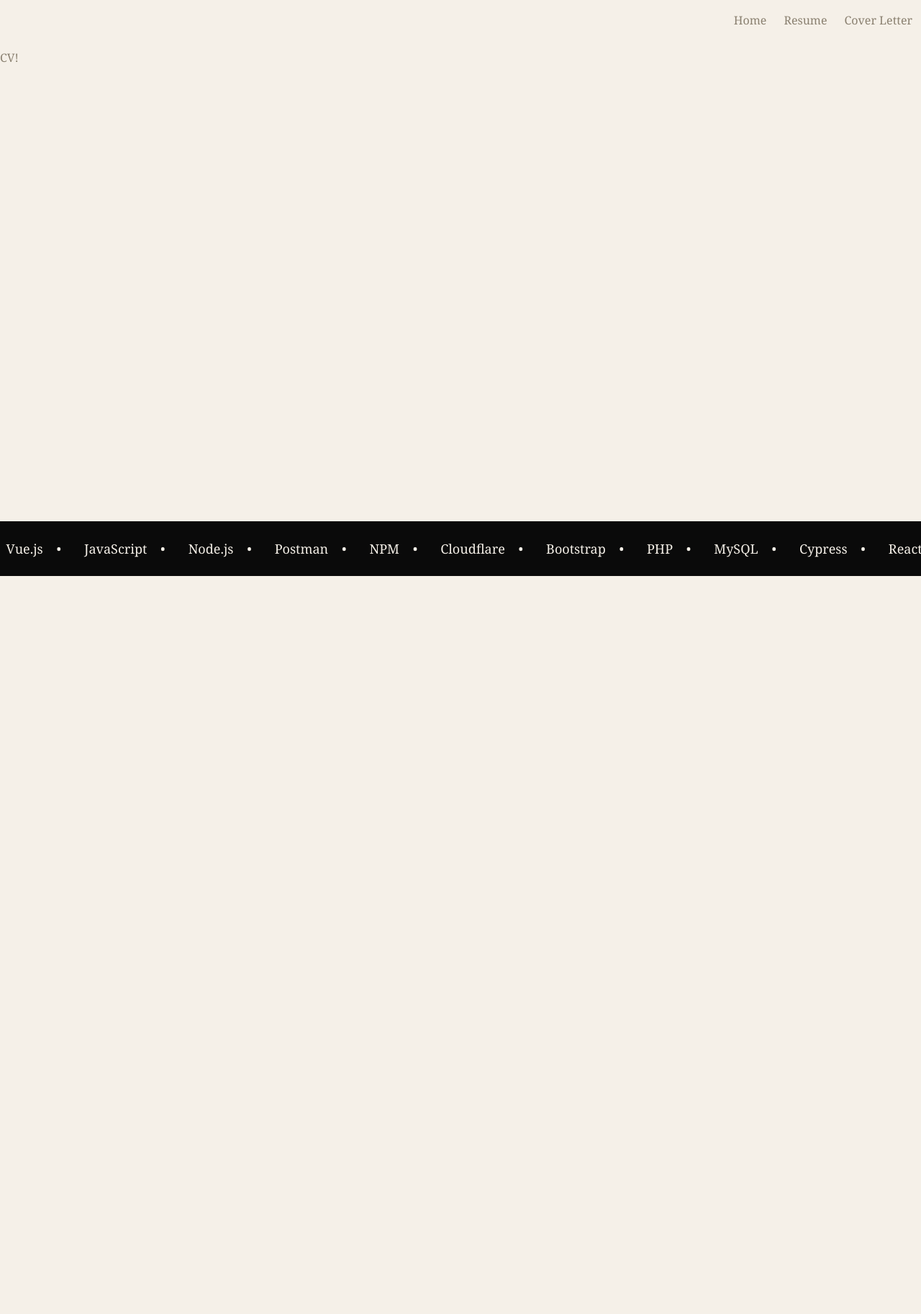
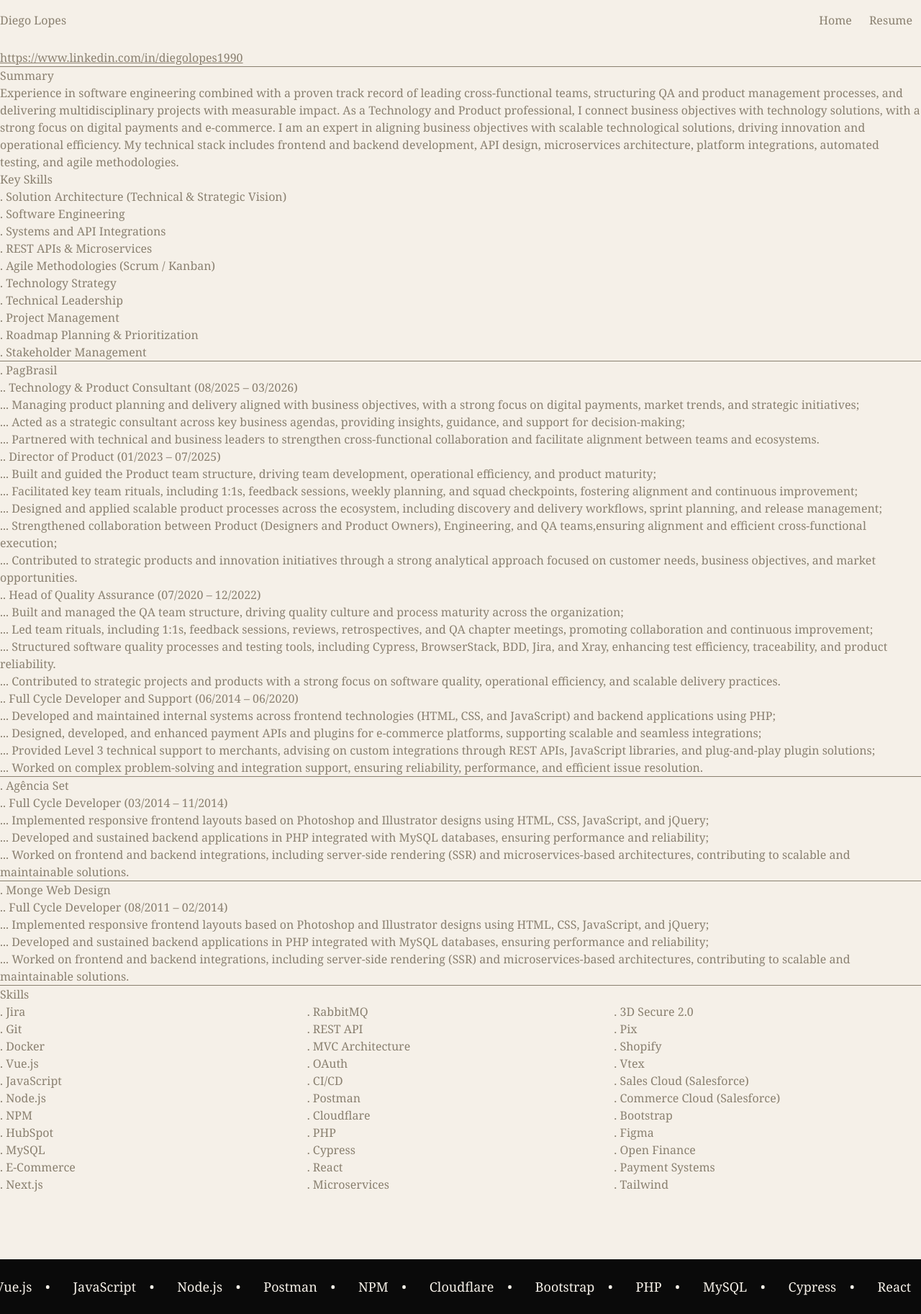
Before and after one commit to mddiego/projects, a Next.js app: page /resume in a window 1280 px wide. Shown: the whole page at 72% size. Before the commit the page ends 800 px from the top, so only its background shows below. Built offline with nearby package versions, Linux system fonts and the light colour scheme; a web font is replaced by a local one.

Commit message:
addded method log, fetch, resume page and not found

```diff
--- /dev/null
+++ b/src/app/assets/js/helper.js
@@ -0,0 +1,115 @@
+// console.log(await process.env);
+
+const _env_url = (process?.env?.URL || "") != "" ? process.env.URL : "/api";
+
+async function getData(params) {
+  const res = await fetch(_env_url + params.url);
+  return res.json();
+}
+
+function log(params) {
+  const fields = {
+    ...{
+      env: "API",
+      content: "",
+    },
+    ...params,
+  };
+
+  console.log("------------");
+  console.log("--- LOG", JSON.stringify(fields));
+  console.log("------------");
+}
+
+function getSkills() {
+  const _skills = [
+    ". Jira",
+    ". RabbitMQ",
+    ". 3D Secure 2.0",
+    ". Git",
+    ". REST API",
+    ". Pix",
+    ". Docker",
+    ". MVC Architecture",
+    ". Shopify",
+    ". Vue.js",
+    ". OAuth",
+    ". Vtex",
+    ". JavaScript",
+    ". CI/CD",
+    ". Sales Cloud (Salesforce)",
+    ". Node.js",
+    ". Postman",
+    ". Commerce Cloud (Salesforce)",
+    ". NPM",
+    ". Cloudflare",
+    ". Bootstrap",
+    ". HubSpot",
+    ". PHP",
+    ". Figma",
+    ". MySQL",
+    ". Cypress",
+    ". Open Finance",
+    ". E-Commerce",
+    ". React",
+    ". Payment Systems",
+    ". Next.js",
+    ". Microservices",
+    ". Tailwind",
+  ].map((v, k) => ({
+    key: k,
+    name: v,
+  }));
+
+  return _skills;
+}
+
+function getSkillsFooter() {
+  const _skills = [
+    // "Jira",
+    "RabbitMQ",
+    // "3D Secure 2.0",
+    "Git",
+    // "REST API",
+    // "Pix",
+    "Docker",
+    // "MVC Architecture",
+    // "Shopify",
+    "Vue.js",
+    // "OAuth",
+    // "Vtex",
+    "JavaScript",
+    // "CI/CD",
+    // "Sales Cloud (Salesforce)",
+    "Node.js",
+    "Postman",
+    // "Commerce Cloud (Salesforce)",
+    "NPM",
+    "Cloudflare",
+    "Bootstrap",
+    // "HubSpot",
+    "PHP",
+    // "Figma",
+    "MySQL",
+    "Cypress",
+    // "Open Finance",
+    // "E-Commerce",
+    "React",
+    // "Payment Systems",
+    "Next.js",
+    // "Microservices",
+    "Tailwind",
+  ].map((v, k) => ({
+    key: k,
+    name: v,
+  }));
+
+  return _skills;
+}
+
+export const helper = {
+  getData,
+  log,
+  getSkills,
+  getSkillsFooter,
+};
--- a/src/app/components/header.js
+++ b/src/app/components/header.js
@@ -12,26 +12,16 @@
     href: "/resume",
     title: "Resume",
   },
-  {
-    href: "/cover-letter",
-    title: "Cover Letter",
-  },
 ].map((v, k) => ({
   key: k,
   value: v,
 }));
-
-// useEffect({
-
-// ,[]})
 
 export default function Page() {
   const _menuMobile = useRef(null);
 
   const [_showMenu, toggleMenu] = useReducer((_showMenu) => !_showMenu, false);
   useEffect(() => {
-    console.log(_showMenu ? "true" : "false", _menuMobile.current?.classList);
-
     if (_showMenu) {
       _menuMobile.current?.classList.remove("hidden");
       _menuMobile.current?.classList.add("block");
@@ -43,7 +33,8 @@
 
   return (
     <header className="xl:w-7xl w-auto xl:mx-auto mx-3 shrink-0">
-      <div className="xl:grid-cols-12 grid-cols-1 py-4">
+      <div className="grid xl:grid-cols-12 grid-cols-2 py-4">
+        <span className="">Diego Lopes</span>
         <nav className="xl:col-span-3 xl:col-start-10 text-right sm:block hidden">
           {_menu.map((v) => {
             return (
--- /dev/null
+++ b/src/app/components/skeleton.js
@@ -0,0 +1,13 @@
+export default function Skeleton({
+  width = "100%",
+  height = 12,
+  circle = false,
+  style,
+}) {
+  return (
+    <div
+      className={`skeleton${circle ? " circle" : ""}`}
+      style={{ width: circle ? height : width, height, ...style }}
+    />
+  );
+}
--- a/src/app/cover-letter/page.js
+++ /dev/null
@@ -1,3 +0,0 @@
-export default function Page() {
-  return <h1>cover letter!</h1>;
-}
--- /dev/null
+++ b/src/app/global-not-found.js
@@ -0,0 +1,22 @@
+import "@/app/globals.css";
+
+export const metadata = {
+  title: "404 - Page Not Found",
+  description: "The page you are looking for does not exist.",
+};
+
+export default function GlobalNotFound() {
+  return (
+    <html lang="en">
+      <body className="flex flex-col h-screen justify-center align-middle">
+        <h1 className="flex justify-center align-middle">
+          404 - Page Not Found
+        </h1>
+
+        <p className="flex justify-center align-middle">
+          This page does not exist.
+        </p>
+      </body>
+    </html>
+  );
+}
--- a/src/app/globals.css
+++ b/src/app/globals.css
@@ -21,6 +21,27 @@
     100% {
       transform: translateX(0%);
     }
+  }
+}
+
+/* skeleton.css */
+.skeleton {
+  background: #8a8070;
+  border-radius: 4px;
+  animation: shimmer 1.6s ease-in-out infinite;
+}
+
+.skeleton.circle {
+  border-radius: 50%;
+}
+
+@keyframes shimmer {
+  0%,
+  100% {
+    opacity: 0.45;
+  }
+  50% {
+    opacity: 1;
   }
 }
 
--- a/src/app/home/page.js
+++ b/src/app/home/page.js
@@ -1,6 +1,6 @@
 export default function Page() {
   return (
-    <>
+    <div className="home">
       <div className="col-span-12">
         <div
           className=""
@@ -93,8 +93,16 @@
           <br />
           Diego Lopes.
           <br />
+          <br />
+          <a
+            className="underline"
+            href="https://www.linkedin.com/in/diegolopes1990"
+            target="_blank"
+          >
+            https://www.linkedin.com/in/diegolopes1990
+          </a>
         </p>
       </div>
-    </>
+    </div>
   );
 }
--- a/src/app/layout.js
+++ b/src/app/layout.js
@@ -1,5 +1,6 @@
 import "@/app/globals.css";
 
+import { helper } from "@/app/assets/js/helper";
 import Header from "@/app/components/header";
 
 export const metadata = {
@@ -7,45 +8,6 @@
   description: "Generated by create next app",
   teste: "teste metadata",
 };
-
-const _skills = [
-  // "Jira",
-  "RabbitMQ",
-  // "3D Secure 2.0",
-  "Git",
-  // "REST API",
-  // "Pix",
-  "Docker",
-  // "MVC Architecture",
-  // "Shopify",
-  "Vue.js",
-  // "OAuth",
-  // "Vtex",
-  "JavaScript",
-  // "CI/CD",
-  // "Sales Cloud (Salesforce)",
-  "Node.js",
-  "Postman",
-  // "Commerce Cloud (Salesforce)",
-  "NPM",
-  "Cloudflare",
-  "Bootstrap",
-  // "HubSpot",
-  "PHP",
-  // "Figma",
-  "MySQL",
-  "Cypress",
-  // "Open Finance",
-  // "E-Commerce",
-  "React",
-  // "Payment Systems",
-  "Next.js",
-  // "Microservices",
-  "Tailwind",
-].map((v, k) => ({
-  key: k,
-  name: v,
-}));
 
 export default function RootLayout({ children }) {
   return (
@@ -58,7 +20,7 @@
         <footer className="shrink-0">
           <div className="relative flex overflow-x-hidden">
             <div className="animate-marquee py-6 whitespace-nowrap">
-              {_skills.map((v) => {
+              {helper.getSkillsFooter().map((v) => {
                 return (
                   <span key={v.key} className="mx-4 text-lg">
                     {v.name} &nbsp;&nbsp;&nbsp;&bull;
@@ -67,7 +29,7 @@
               })}
             </div>
             <div className="absolute top-0 animate-marquee2 py-6 whitespace-nowrap">
-              {_skills.map((v) => {
+              {helper.getSkillsFooter().map((v) => {
                 return (
                   <span key={v.key} className="mx-4 text-lg">
                     {v.name} &nbsp;&nbsp;&nbsp;&bull;
--- a/src/app/page.js
+++ b/src/app/page.js
@@ -1,4 +1,4 @@
-import Home from "./home/page.js";
+import Home from "@/app/home/page";
 
 export default function Page() {
   return (
--- a/src/app/resume/page.js
+++ b/src/app/resume/page.js
@@ -1,3 +1,130 @@
+"use client";
+
+import { useEffect, useReducer, useState } from "react";
+import { helper } from "@/app/assets/js/helper";
+
+import Skeleton from "@/app/components/skeleton";
+
+function ListItemSkeleton() {
+  return (
+    <div
+      style={{
+        display: "flex",
+        alignItems: "center",
+        gap: 10,
+        padding: "10px 0",
+        borderBottom: "1px solid #8a8070",
+      }}
+    >
+      <Skeleton circle height={36} />
+      <div
+        style={{ display: "flex", flexDirection: "column", gap: 6, flex: 1 }}
+      >
+        <Skeleton height={11} width="55%" />
+        <Skeleton height={9} width="40%" />
+      </div>
+    </div>
+  );
+}
+
 export default function Page() {
-  return <h1>CV!</h1>;
+  const [_resume, setResume] = useState([]);
+
+  const [_showList, setShowList] = useReducer((_showList) => !_showList, false);
+
+  useEffect(() => {
+    helper.getData({ url: "/resume" }).then((data) => {
+      setResume(data);
+      setTimeout(() => {
+        setShowList(true);
+      }, 1000);
+    });
+  }, []);
+
+  return (
+    <div className="resume col-span-12">
+      <div className={_showList ? "hidden" : "block"}>
+        {Array.from({ length: 6 }).map((_, i) => (
+          <ListItemSkeleton key={i} />
+        ))}
+      </div>
+      <div className={_showList ? "block" : "hidden"}>
+        <div className="grid grid-cols-1">
+          <a
+            className="underline"
+            href="https://www.linkedin.com/in/diegolopes1990"
+            target="_blank"
+          >
+            https://www.linkedin.com/in/diegolopes1990
+          </a>
+        </div>
+        <hr className="grid grid-cols-1" />
+
+        <div className="grid grid-cols-1">
+          <h1>Summary</h1>
+          <p>
+            Experience in software engineering combined with a proven track
+            record of leading cross-functional teams, structuring QA and product
+            management processes, and delivering multidisciplinary projects with
+            measurable impact. As a Technology and Product professional, I
+            connect business objectives with technology solutions, with a strong
+            focus on digital payments and e-commerce. I am an expert in aligning
+            business objectives with scalable technological solutions, driving
+            innovation and operational efficiency. My technical stack includes
+            frontend and backend development, API design, microservices
+            architecture, platform integrations, automated testing, and agile
+            methodologies.
+          </p>
+
+          <h1>Key Skills</h1>
+          <h2>. Solution Architecture (Technical & Strategic Vision)</h2>
+          <h2> . Software Engineering</h2>
+          <h2> . Systems and API Integrations</h2>
+          <h2> . REST APIs & Microservices</h2>
+          <h2> . Agile Methodologies (Scrum / Kanban)</h2>
+          <h2> . Technology Strategy</h2>
+          <h2> . Technical Leadership</h2>
+          <h2> . Project Management</h2>
+          <h2> . Roadmap Planning & Prioritization</h2>
+          <h2> . Stakeholder Management</h2>
+        </div>
+        <hr className="grid grid-cols-1" />
+        <div className="grid grid-cols-1">
+          {_resume.map((v, k) => {
+            return (
+              <div key={v.company + k}>
+                <h1 key={k}>. {v.company}</h1>
+
+                {v.roles.map((vv, kk) => {
+                  return (
+                    <div key={vv.role + kk}>
+                      <h2 key={kk}>.. {vv.role}</h2>
+                      {vv.description.map((vvv, kkk) => {
+                        return <h3 key={kkk}>..{vvv}</h3>;
+                      })}
+                    </div>
+                  );
+                })}
+
+                <hr />
+              </div>
+            );
+          })}
+        </div>
+
+        <div className="grid grid-cols-1">
+          <h1>Skills</h1>
+          <div className="grid sm:grid-cols-3 grid-cols-2">
+            {helper.getSkills().map((v) => {
+              return (
+                <span key={v.key} className="">
+                  {v.name}
+                </span>
+              );
+            })}
+          </div>
+        </div>
+      </div>
+    </div>
+  );
 }
```
